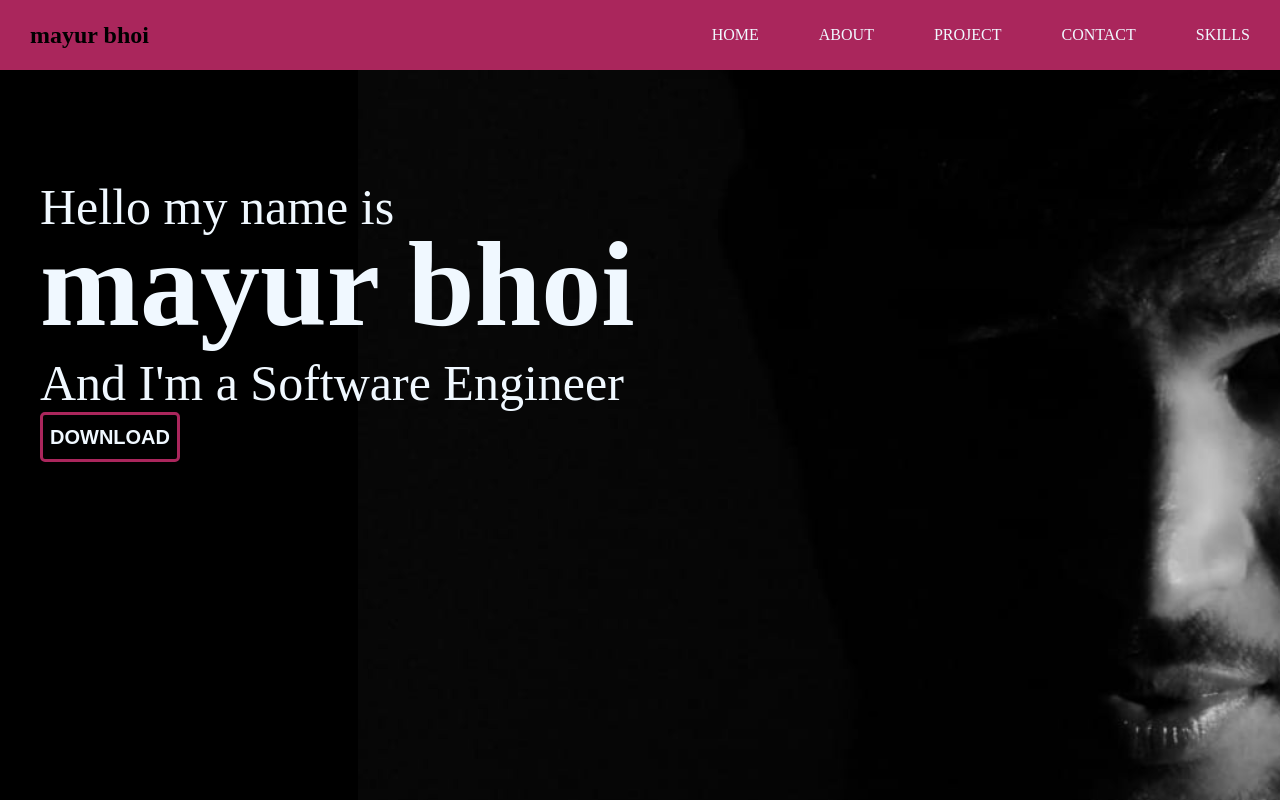
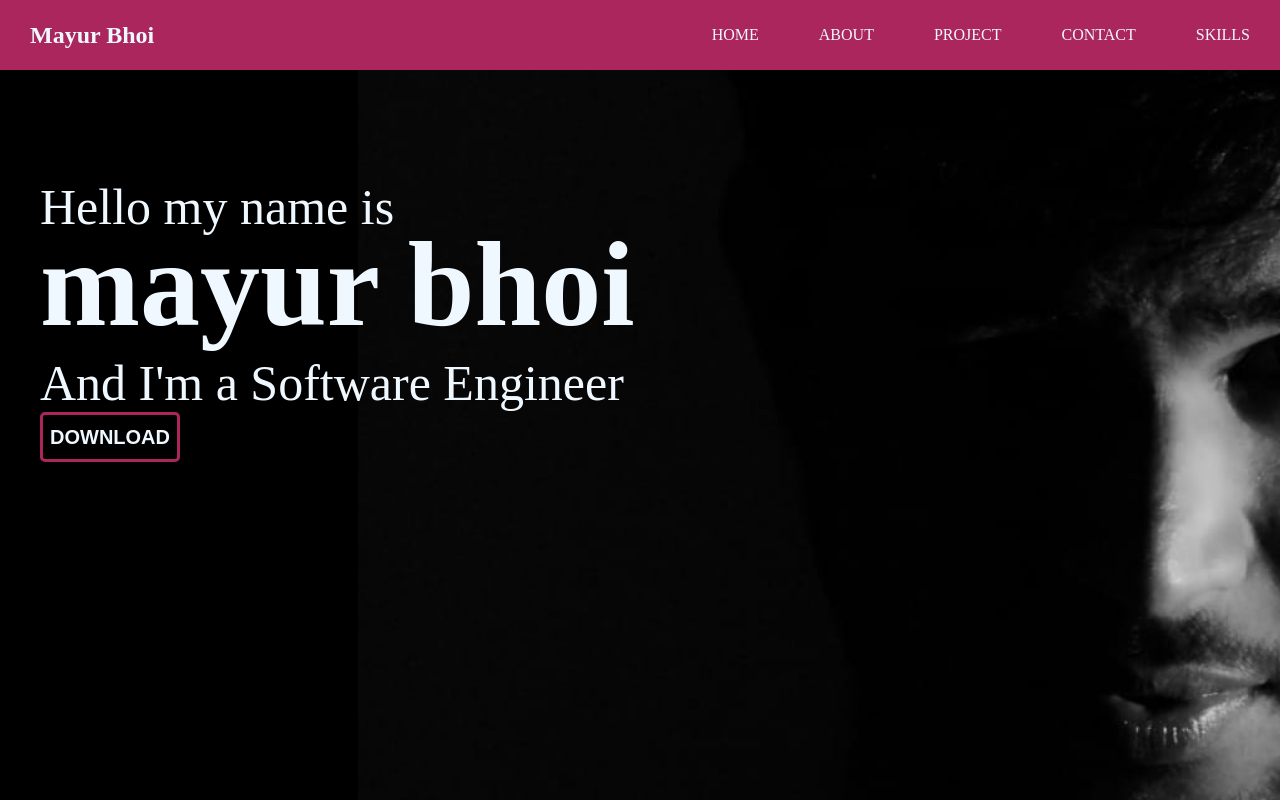
Before and after one commit to mayurlotanbhoi/Mayur-Bhoi-portfolio-, a plain HTML site: page index.html in a window 1280 px wide. Shown: the top 802 px of the page. Drawn offline with Linux system fonts and the light colour scheme.

Commit message:
make logo

```diff
--- a/index.html
+++ b/index.html
@@ -15,7 +15,7 @@
 <body>
     <div class="topSection">
         <header class="head">
-            <h2 class="logo">mayur bhoi
+            <h2 class="logo">Mayur Bhoi
             </h2>
             <div class="nav">
                 <li class="home"><a href="#">HOME</a></li>
--- a/style.css
+++ b/style.css
@@ -14,6 +14,7 @@
 .logo {
     margin: auto auto auto 30px;
     float: left;
+    color: aliceblue;
 }
 
 .home:hover {
```
